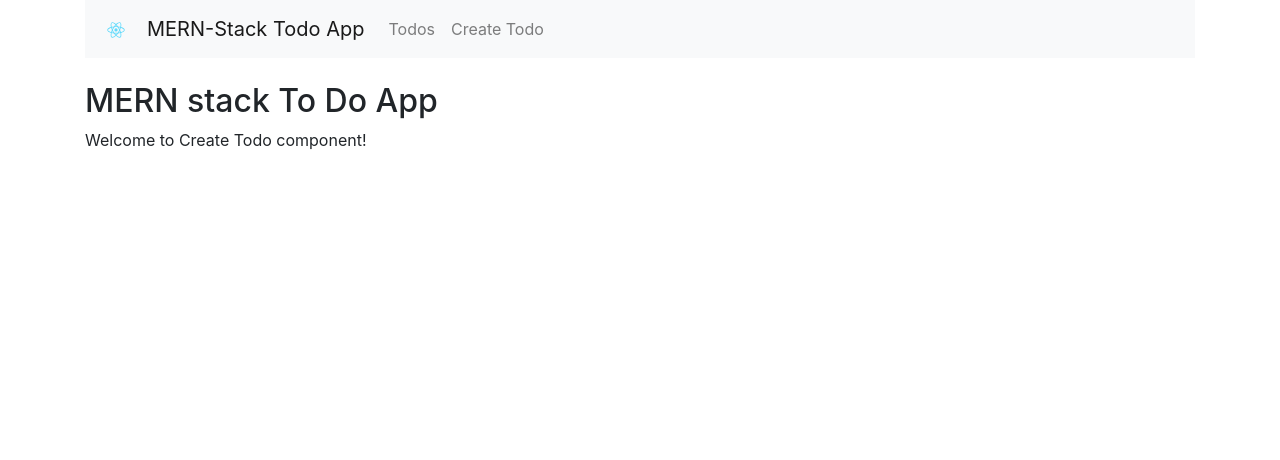
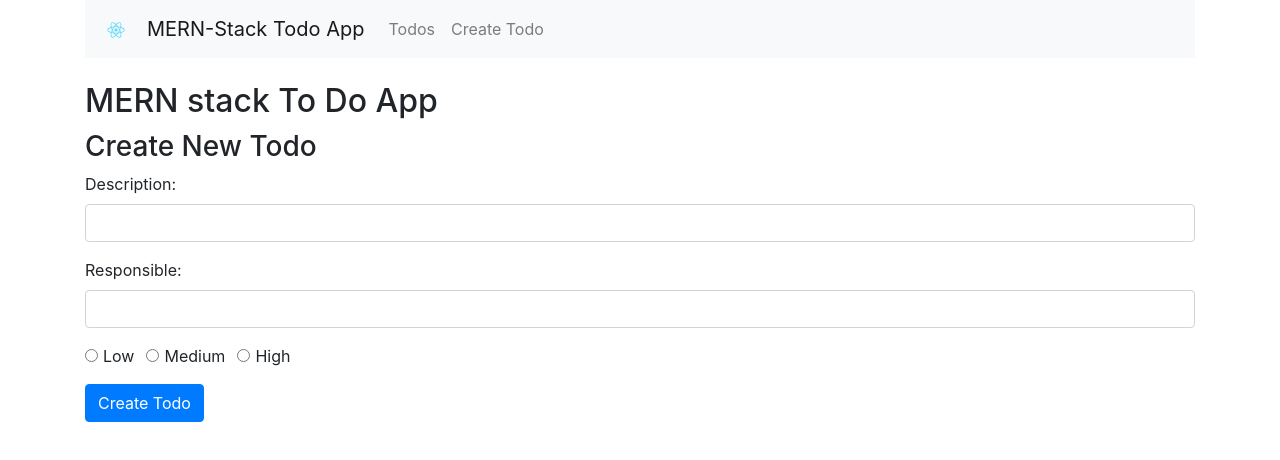
Before and after one commit to jasylwong/mern-todo-app, a React (Create React App) app: page /create in a window 1280 px wide. Shown: the top 460 px of the page. Built offline with nearby package versions, Linux system fonts and the light colour scheme.

Commit message:
add JSX for create-todo component

```diff
--- a/src/components/create-todo.component.js
+++ b/src/components/create-todo.component.js
@@ -4,23 +4,115 @@
   constructor(props) {
     super(props);
 
+    this.onChangeTodoDescription = this.onChangeTodoDescription.bind(this);
+    this.onChangeTodoResponsible = this.onChangeTodoResponsible.bind(this);
+    this.onChangeTodoPriority = this.onChangeTodoPriority.bind(this);
+    this.onSubmit = this.onSubmit.bind(this);
+
     this.state = {
-      todo_descriptions: '',
+      todo_description: '',
       todo_responsible: '',
       todo_priority: '',
       todo_completed: false
     }
   }
 
-  onChangeToDoDescription(e) {
+  onChangeTodoDescription(e) {
     this.setState({
       todo_description: e.target.value
     })
   }
+
+  onChangeTodoResponsible(e) {
+    this.setState({
+      todo_responsible: e.target.value
+    })
+  }
+
+  onChangeTodoPriority(e) {
+    this.setState({
+      todo_priority: e.target.value
+    })
+  }
+
+  onSubmit(e) {
+    e.preventDefault();
+
+    console.log('Form submitted:');
+    console.log(`Todo Description: ${this.state.todo_description}`);
+    console.log(`Todo Responsible: ${this.state.todo_responsible}`);
+    console.log(`Todo Priority: ${this.state.todo_priority}`);
+
+    this.setState({
+      todo_description: '',
+      todo_responsible: '',
+      todo_priority: '',
+      todo_completed: false
+    })
+  }
+
   render() {
     return (
-      <div>
-        <p>Welcome to Create Todo component!</p>
+      <div style={{marginTop: 10}}>
+        <h3>Create New Todo</h3>
+        <form onSubmit={this.onSubmit}>
+            <div className="form-group">
+                <label>Description: </label>
+                <input  type="text"
+                        className="form-control"
+                        value={this.state.todo_description}
+                        onChange={this.onChangeTodoDescription}
+                        />
+            </div>
+            <div className="form-group">
+                <label>Responsible: </label>
+                <input
+                        type="text"
+                        className="form-control"
+                        value={this.state.todo_responsible}
+                        onChange={this.onChangeTodoResponsible}
+                        />
+            </div>
+            <div className="form-group">
+              <div className="form-check form-check-inline">
+                  <input  className="form-check-input"
+                          type="radio"
+                          name="priorityOptions"
+                          id="priorityLow"
+                          value="Low"
+                          checked={this.state.todo_priority==='Low'}
+                          onChange={this.onChangeTodoPriority}
+                          />
+                  <label className="form-check-label">Low</label>
+              </div>
+              <div className="form-check form-check-inline">
+                  <input  className="form-check-input"
+                          type="radio"
+                          name="priorityOptions"
+                          id="priorityMedium"
+                          value="Medium"
+                          checked={this.state.todo_priority==='Medium'}
+                          onChange={this.onChangeTodoPriority}
+                          />
+                  <label className="form-check-label">Medium</label>
+              </div>
+              <div className="form-check form-check-inline">
+                  <input  className="form-check-input"
+                          type="radio"
+                          name="priorityOptions"
+                          id="priorityHigh"
+                          value="High"
+                          checked={this.state.todo_priority==='High'}
+                          onChange={this.onChangeTodoPriority}
+                          />
+                  <label className="form-check-label">High</label>
+              </div>
+          </div>
+
+          <div className="form-group">
+              <input type="submit" value="Create Todo" className="btn btn-primary" />
+          </div>
+        </form>
       </div>
     );
   }
```
